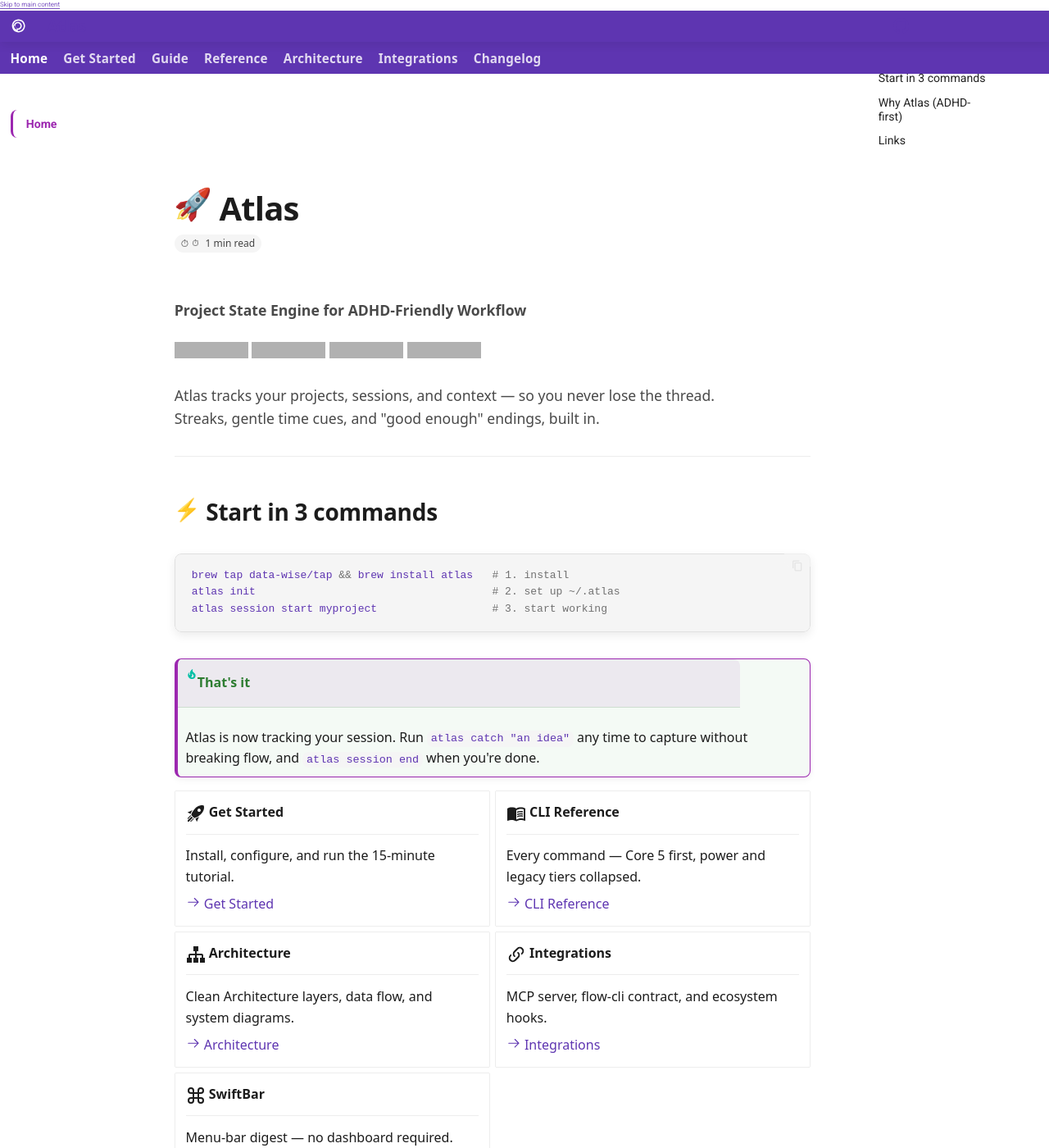
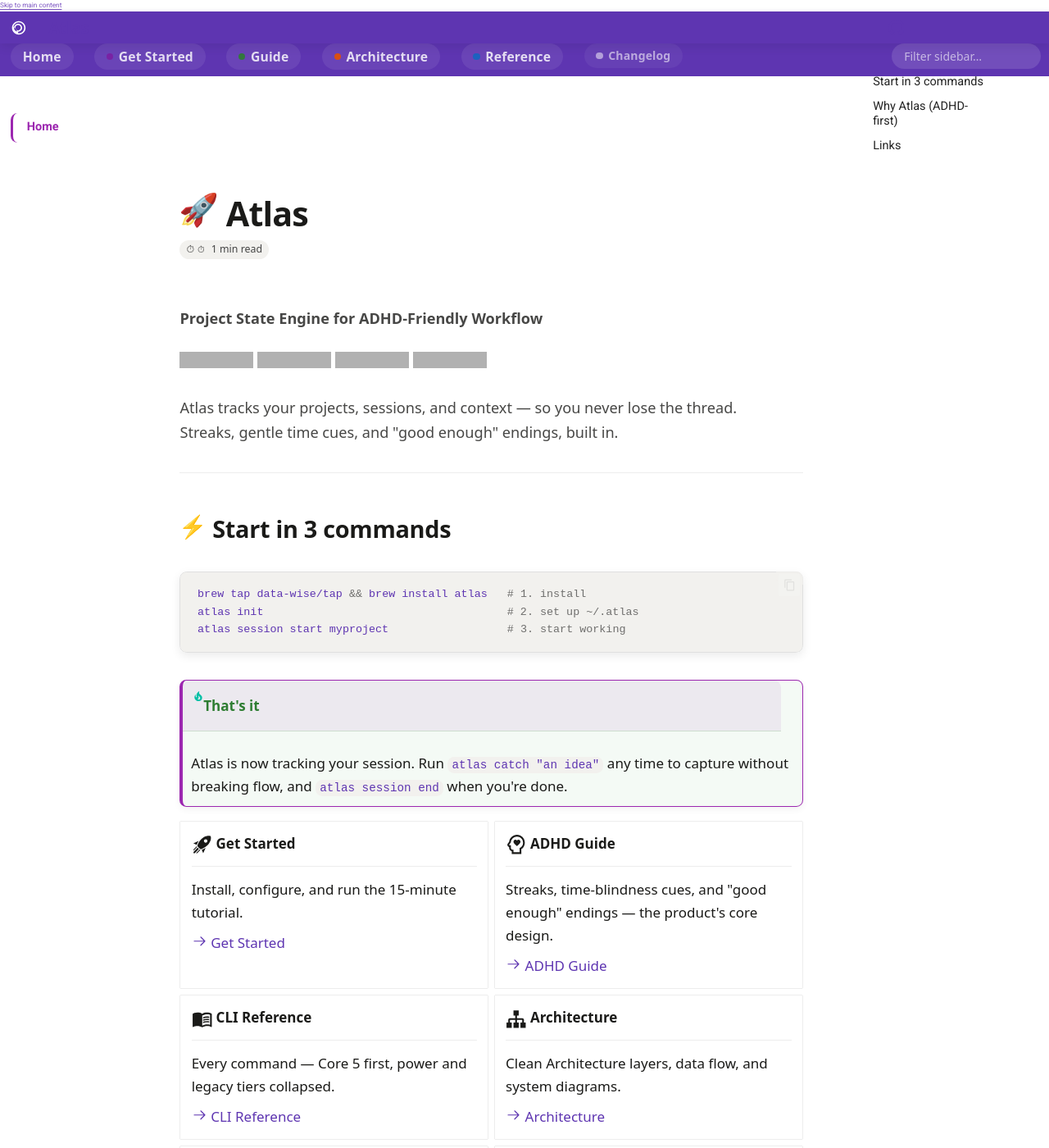
Before and after one commit to Data-Wise/atlas, an MkDocs documentation site: the page built from docs/index.md, in a window 1280 px wide and 1400 px high. Shown: the whole window at 82% size. Built offline with MkDocs 1.6.1 and Material for MkDocs 9.7.7, drawn with Linux system fonts in a browser that asks for light colours; emoji names are drawn with the system emoji font; some web fonts are replaced; comment, search, counter and statistics services are not loaded; some of the changed text lies outside the part shown; grey boxes are pictures that could not be loaded.

Commit message:
feat(docs): ADHD-friendly docs-site redesign (#106)
Implements the full "Suggested next steps" table from
docs/specs/PROPOSAL-docs-site-design-audit-2026-07-19.md:

- Collapse the 7-tab nav to Home + 4 color pills (Learn/Do/Build/Code)
  + a sidebar search filter, via a new overrides/partials/tabs.html
  Jinja override.
- Wire the previously-dead --atlas-learn/do/build/code tokens into the
  sidebar: docs/assets/javascripts/section-nav.js stamps a
  data-atlas-section body attribute from the URL, extra.css themes the
  active sidebar item and pill dot to match.
- Single-open sidebar accordion with item-count badges. Required
  dropping navigation.sections from mkdocs.yml — that feature forces
  Material's L2 nav groups to always-expanded via CSS, which silently
  defeated the checkbox-based collapse.
- Homepage: rebalance the card grid to 6 (add ADHD Guide; Integrations
  was already added by #102), replace the 5-row ADHD-principles table
  with a scannable chip row.
- Retire WEB-DESIGN-PROPOSAL.md from the nav (moved to docs/specs/,
  which mkdocs.yml already excludes from the build).
- Retune background/type tokens: off-white/near-black surfaces instead
  of pure white/black, 16.5px/1.65 body text for long reading sessions.
  Extend both reduced-motion blocks (extra.css and fonts.css each had
  their own, both missing the nav-arrow and tabs-link transitions).

Verified with `mkdocs build --strict` (clean) and a live mkdocs serve
dogfood pass: pill active-state, sidebar section coloring, search
filter, and accordion exclusivity all confirmed via direct DOM
inspection in the browser.

Co-authored-by: Test User <test@example.com>

```diff
--- /dev/null
+++ b/docs/assets/javascripts/section-nav.js
@@ -0,0 +1,174 @@
+/**
+ * Atlas docs — section-aware navigation.
+ *
+ * Three things, all driven by the current URL path:
+ *
+ * 1. Stamps `document.body.dataset.atlasSection` with one of
+ *    learn/do/build/code (or unset on the homepage), so extra.css can theme
+ *    the sidebar and pill nav per-section without duplicating the
+ *    mkdocs.yml nav structure in CSS.
+ * 2. Highlights the active pill in the "Home + 4 pills + search" bar
+ *    (overrides/partials/tabs.html supplies the pill markup) and wires the
+ *    search box to filter the left sidebar.
+ * 3. Collapses the left sidebar's top-level sections into a single-open
+ *    accordion, with an item count on each collapsed header.
+ */
+
+(function () {
+  'use strict';
+
+  var SECTION_BY_PREFIX = [
+    // Order matters — first match wins; longer/more-specific prefixes first.
+    ['getting-started/', 'do'],
+    ['TUTORIAL', 'do'],
+    ['DEMOS', 'do'],
+    ['demos/', 'do'],
+    ['user-guide/', 'learn'],
+    ['STATUS-SCHEMA', 'learn'],
+    ['CONFIGURATION', 'learn'],
+    ['VISUAL-GUIDE', 'learn'],
+    ['CLI-REFERENCE', 'code'],
+    ['REFCARD', 'code'],
+    ['API-GUIDE', 'code'],
+    ['API-RECIPES', 'code'],
+    ['MCP-SERVER', 'code'],
+    ['ARCHITECTURE', 'build'],
+    ['DIAGRAMS', 'build'],
+    ['INTEGRATIONS', 'build'],
+    ['WHAT-S-NEW', 'do'],
+    ['ROADMAP', 'do'],
+    ['CONTRIBUTING', 'do']
+  ];
+
+  function currentSection() {
+    // location.pathname is the *rendered* site path (e.g. /atlas/user-guide/...),
+    // not the source .md path — but mkdocs preserves the doc's relative path
+    // structure 1:1 in the built site, so the same prefixes apply.
+    var path = window.location.pathname;
+    for (var i = 0; i < SECTION_BY_PREFIX.length; i++) {
+      if (path.indexOf(SECTION_BY_PREFIX[i][0]) !== -1) {
+        return SECTION_BY_PREFIX[i][1];
+      }
+    }
+    return null;
+  }
+
+  function applySectionAttribute() {
+    var section = currentSection();
+    if (section) {
+      document.body.setAttribute('data-atlas-section', section);
+    } else {
+      document.body.removeAttribute('data-atlas-section');
+    }
+  }
+
+  // ── Pill nav (Home + 4 color pills + search) ────────────────────────
+  function wirePillNav() {
+    var pills = document.querySelectorAll('.atlas-pill[data-section]');
+    if (!pills.length) return;
+
+    var active = currentSection();
+    for (var i = 0; i < pills.length; i++) {
+      var isActive = pills[i].getAttribute('data-section') === active;
+      pills[i].classList.toggle('atlas-pill--active', isActive);
+    }
+
+    var searchBox = document.querySelector('.atlas-pill-search');
+    var sidebar = document.querySelector('.md-nav--primary');
+    if (!searchBox || !sidebar) return;
+
+    // Avoid double-binding across instant-navigation re-runs.
+    if (searchBox.dataset.atlasWired === 'true') return;
+    searchBox.dataset.atlasWired = 'true';
+
+    searchBox.addEventListener('input', function () {
+      var query = searchBox.value.trim().toLowerCase();
+      var items = sidebar.querySelectorAll('.md-nav__item');
+
+      if (!query) {
+        for (var i = 0; i < items.length; i++) {
+          items[i].style.display = '';
+        }
+        return;
+      }
+
+      for (var j = 0; j < items.length; j++) {
+        var item = items[j];
+        var link = item.querySelector(':scope > .md-nav__link');
+        var text = link ? link.textContent.trim().toLowerCase() : '';
+        var matches = text.indexOf(query) !== -1;
+        var childMatches = false;
+
+        if (!matches) {
+          var descendantLinks = item.querySelectorAll('.md-nav__link');
+          for (var k = 0; k < descendantLinks.length; k++) {
+            if (descendantLinks[k].textContent.trim().toLowerCase().indexOf(query) !== -1) {
+              childMatches = true;
+              break;
+            }
+          }
+        }
+
+        item.style.display = matches || childMatches ? '' : 'none';
+
+        // Auto-expand a matching group so the hit is actually visible.
+        if (childMatches && item.classList.contains('md-nav__item--nested')) {
+          var toggle = item.querySelector(':scope > input.md-toggle');
+          if (toggle) toggle.checked = true;
+        }
+      }
+    });
+  }
+
+  // ── Sidebar single-open accordion ───────────────────────────────────
+  function wireAccordion() {
+    var groups = document.querySelectorAll(
+      '.md-nav--primary .md-nav__item--nested > input.md-toggle'
+    );
+    if (groups.length < 2) return; // nothing to collapse-in-favor-of
+
+    for (var i = 0; i < groups.length; i++) {
+      (function (toggle) {
+        var item = toggle.closest('.md-nav__item--nested');
+        var link = item.querySelector(':scope > label.md-nav__link, :scope > .md-nav__link');
+        if (!link) return;
+
+        // Item count badge (once per element).
+        if (!link.querySelector('.atlas-nav-count')) {
+          var count = item.querySelectorAll('.md-nav__item:not(.md-nav__item--nested)').length;
+          if (count > 0) {
+            var badge = document.createElement('span');
+            badge.className = 'atlas-nav-count';
+            badge.textContent = String(count);
+            link.appendChild(badge);
+          }
+        }
+
+        if (toggle.dataset.atlasAccordionWired === 'true') return;
+        toggle.dataset.atlasAccordionWired = 'true';
+
+        toggle.addEventListener('change', function () {
+          if (!toggle.checked) return;
+          for (var j = 0; j < groups.length; j++) {
+            if (groups[j] !== toggle) groups[j].checked = false;
+          }
+        });
+      })(groups[i]);
+    }
+  }
+
+  function init() {
+    applySectionAttribute();
+    wirePillNav();
+    wireAccordion();
+  }
+
+  if (document.readyState === 'loading') {
+    document.addEventListener('DOMContentLoaded', init);
+  } else {
+    init();
+  }
+
+  // Re-run on Material's navigation events (instant loading)
+  document.addEventListener('DOMContentSwitch', init);
+})();
--- a/docs/index.md
+++ b/docs/index.md
@@ -33,6 +33,14 @@ atlas session start myproject                  # 3. start working
     Install, configure, and run the 15-minute tutorial.
 
     [:octicons-arrow-right-24: Get Started](getting-started/installation.md)
+
+-   :material-head-heart-outline:{ .lg .middle } **ADHD Guide**
+
+    ---
+
+    Streaks, time-blindness cues, and "good enough" endings — the product's core design.
+
+    [:octicons-arrow-right-24: ADHD Guide](user-guide/adhd-guide/index.md)
 
 -   :material-book-open-variant:{ .lg .middle } **CLI Reference**
 
@@ -70,13 +78,13 @@ atlas session start myproject                  # 3. start working
 
 ## :heart: Why Atlas (ADHD-first)
 
-| Feature | What it does |
-|---------|---------------|
-| **Streak Tracking** | Visual motivation through consecutive-day tracking |
-| **Time Blindness Helper** | Gentle time cues without breaking flow |
-| **Celebration Helper** | Positive reinforcement on real progress |
-| **Context Restoration** | "Last time you were…" on session start |
-| **Anti-Perfectionism** | "Good enough" session endings that actually ship |
+<div class="chip-row" markdown>
+- :material-fire:{ .chip-icon } **Streak Tracking** — visual motivation through consecutive-day tracking
+- :material-clock-alert-outline:{ .chip-icon } **Time Blindness Helper** — gentle time cues without breaking flow
+- :material-party-popper:{ .chip-icon } **Celebration Helper** — positive reinforcement on real progress
+- :material-history:{ .chip-icon } **Context Restoration** — "Last time you were…" on session start
+- :material-check-decagram-outline:{ .chip-icon } **Anti-Perfectionism** — "Good enough" session endings that actually ship
+</div>
 
 ??? note "See it in action (demo GIF)"
     ![Getting Started Demo](demos/getting-started.gif)
--- a/docs/stylesheets/extra.css
+++ b/docs/stylesheets/extra.css
@@ -387,6 +387,136 @@
   box-shadow: inset 0 -3px 0 var(--atlas-accent);
 }
 
+/* ── Pill Nav (Home + 4 color pills + search) ──────────────── */
+/* Replaces the 7-tab bar via overrides/partials/tabs.html. Each pill
+   carries data-section="learn|do|build|code"; section-nav.js toggles
+   .atlas-pill--active based on the current page's URL. */
+.atlas-pill-list {
+  align-items: center;
+  gap: 0.35rem;
+}
+
+.atlas-pill {
+  display: inline-flex;
+  align-items: center;
+  gap: 0.4rem;
+  border-radius: 999px;
+  padding: 0.35rem 0.9rem !important;
+  margin-top: 0 !important;
+  background-color: rgba(255, 255, 255, 0.08);
+}
+
+.atlas-pill::before {
+  content: '';
+  width: 0.5rem;
+  height: 0.5rem;
+  border-radius: 50%;
+  background-color: currentColor;
+  opacity: 0.9;
+}
+
+.atlas-pill--home::before {
+  content: none;
+}
+
+.atlas-pill[data-section="learn"] { color: var(--atlas-learn); }
+.atlas-pill[data-section="do"] { color: var(--atlas-do); }
+.atlas-pill[data-section="build"] { color: var(--atlas-build); }
+.atlas-pill[data-section="code"] { color: var(--atlas-code); }
+
+.atlas-pill[data-section] {
+  /* Pill text stays high-contrast on the colored header bar; only the
+     dot (::before, currentColor) and the active state carry the hue. */
+  color: rgba(255, 255, 255, 0.82);
+}
+
+.atlas-pill[data-section]::before {
+  color: inherit;
+}
+
+.atlas-pill[data-section="learn"]::before { background-color: var(--atlas-learn); }
+.atlas-pill[data-section="do"]::before { background-color: var(--atlas-do); }
+.atlas-pill[data-section="build"]::before { background-color: var(--atlas-build); }
+.atlas-pill[data-section="code"]::before { background-color: var(--atlas-code); }
+
+.atlas-pill--active {
+  background-color: rgba(255, 255, 255, 0.18);
+  color: #ffffff !important;
+  box-shadow: none !important;
+}
+
+.atlas-pill--muted {
+  opacity: 0.7;
+  font-size: 0.85rem;
+}
+
+.atlas-pill-search-item {
+  margin-left: auto;
+  margin-top: 0 !important;
+}
+
+.atlas-pill-search {
+  border: none;
+  border-radius: 999px;
+  padding: 0.35rem 0.9rem;
+  background-color: rgba(255, 255, 255, 0.12);
+  color: #ffffff;
+  font-family: var(--atlas-font-ui);
+  font-size: 0.85rem;
+  width: 11rem;
+}
+
+.atlas-pill-search::placeholder {
+  color: rgba(255, 255, 255, 0.6);
+}
+
+.atlas-pill-search:focus {
+  outline: 2px solid rgba(255, 255, 255, 0.6);
+  outline-offset: 1px;
+  background-color: rgba(255, 255, 255, 0.18);
+}
+
+/* ── Section-Aware Sidebar Theming ─────────────────────────── */
+/* data-atlas-section is stamped on <body> by section-nav.js; tints the
+   sidebar's active-item accent to match the current pill's color
+   instead of the flat brand purple everywhere. */
+body[data-atlas-section="learn"] .md-nav--primary .md-nav__item--active > .md-nav__link {
+  border-left-color: var(--atlas-learn);
+  color: var(--atlas-learn);
+}
+
+body[data-atlas-section="do"] .md-nav--primary .md-nav__item--active > .md-nav__link {
+  border-left-color: var(--atlas-do);
+  color: var(--atlas-do);
+}
+
+body[data-atlas-section="build"] .md-nav--primary .md-nav__item--active > .md-nav__link {
+  border-left-color: var(--atlas-build);
+  color: var(--atlas-build);
+}
+
+body[data-atlas-section="code"] .md-nav--primary .md-nav__item--active > .md-nav__link {
+  border-left-color: var(--atlas-code);
+  color: var(--atlas-code);
+}
+
+/* ── Sidebar Accordion — Item Count Badge ──────────────────── */
+/* Populated by section-nav.js's wireAccordion(); shows how many pages
+   live inside a collapsed top-level section. */
+.atlas-nav-count {
+  display: inline-block;
+  margin-left: 0.4rem;
+  padding: 0 0.4rem;
+  border-radius: 999px;
+  background-color: var(--md-default-fg-color--lightest);
+  color: var(--md-default-fg-color--light);
+  font-size: 0.68rem;
+  font-weight: 600;
+  letter-spacing: normal;
+  text-transform: none;
+  vertical-align: middle;
+}
+
 /* ── Content Area — Breathing Room ─────────────────────────── */
 .md-typeset .md-content__inner {
   padding-top: 1.5rem;
@@ -432,6 +562,38 @@
   font-size: 1.1rem;
   opacity: 0.8;
   max-width: 42rem;
+}
+
+/* ── Chip Row (Why Atlas) ──────────────────────────────────── */
+/* Replaces a 5-row feature/description table with scannable pills —
+   easier to skim than a table when every row shares the same shape
+   (icon + name + one-line payoff). */
+.md-typeset .chip-row {
+  display: flex;
+  flex-wrap: wrap;
+  gap: var(--atlas-space-2);
+  list-style: none;
+  margin: var(--atlas-space-3) 0;
+  padding: 0;
+}
+
+.md-typeset .chip-row li {
+  display: flex;
+  align-items: flex-start;
+  gap: 0.6rem;
+  flex: 1 1 15rem;
+  padding: var(--atlas-space-2);
+  border: 1px solid var(--md-default-fg-color--lightest);
+  border-radius: var(--atlas-radius);
+  background-color: var(--md-default-bg-color);
+  margin: 0;
+}
+
+.md-typeset .chip-row .chip-icon {
+  color: var(--atlas-active);
+  font-size: 1.3rem;
+  flex-shrink: 0;
+  margin-top: 0.1rem;
 }
 
 /* ── Feature Grid ──────────────────────────────────────────── */
@@ -565,6 +727,8 @@ details[open].atlas-mobile-toc summary::before {
 /* ── Reduced Motion ────────────────────────────────────────── */
 @media (prefers-reduced-motion: reduce) {
   .md-nav__link,
+  .md-nav__item--nested > .md-nav__link::before,
+  .md-tabs__link,
   .md-search__form,
   .md-typeset .feature-card {
     transition: none;
--- a/docs/stylesheets/fonts.css
+++ b/docs/stylesheets/fonts.css
@@ -55,11 +55,13 @@
   --atlas-error: #c62828;          /* Red 800 */
   --atlas-info: #1565c0;           /* Blue 800 */
 
-  /* Neutrals (Light) */
-  --atlas-surface: #ffffff;
-  --atlas-surface-variant: #f5f5f5;
+  /* Neutrals (Light) — off-white/near-black, not pure white/black:
+     easier on the eyes for long reading sessions (ADHD hyperfocus
+     often means hours on this page without a break). */
+  --atlas-surface: #fafaf8;
+  --atlas-surface-variant: #f2f1ee;
   --atlas-surface-elevated: #ffffff;
-  --atlas-on-surface: #1c1c1c;
+  --atlas-on-surface: #1a1a18;
   --atlas-on-surface-variant: #444444;
   --atlas-outline: #d0d0d0;
   --atlas-outline-variant: #e0e0e0;
@@ -100,10 +102,10 @@
   --atlas-text-h3-weight: 600;
   --atlas-text-h3-line: 1.4;
 
-  /* Body */
-  --atlas-text-body: 1rem;
+  /* Body — 16.5px/1.65 for readability during long ADHD reading sessions */
+  --atlas-text-body: 1.03125rem;
   --atlas-text-body-weight: 400;
-  --atlas-text-body-line: 1.6;
+  --atlas-text-body-line: 1.65;
   --atlas-text-body-small: 0.875rem;
   --atlas-text-body-small-weight: 400;
   --atlas-text-body-small-line: 1.6;
@@ -688,6 +690,8 @@ textarea:focus-visible {
 /* ── Reduced Motion ────────────────────────────────────────── */
 @media (prefers-reduced-motion: reduce) {
   .md-nav__link,
+  .md-nav__item--nested > .md-nav__link::before,
+  .md-tabs__link,
   .md-search__form,
   .md-typeset .feature-card,
   .atlas-scroll-progress,
--- a/mkdocs.yml
+++ b/mkdocs.yml
@@ -27,7 +27,6 @@ theme:
     - navigation.instant
     - navigation.tracking
     - navigation.tabs
-    - navigation.sections
     - navigation.path
     - navigation.top
     - search.suggest
@@ -86,6 +85,7 @@ extra_javascript:
   - assets/javascripts/scroll-progress.js
   - assets/javascripts/reading-time.js
   - assets/javascripts/section-toc.js
+  - assets/javascripts/section-nav.js
 
 extra_css:
   - stylesheets/fonts.css
@@ -136,5 +136,4 @@ nav:
   - Changelog:
     - What's New: WHAT-S-NEW.md
     - Roadmap: ROADMAP.md
-    - Design Proposal: WEB-DESIGN-PROPOSAL.md
     - Contributing: CONTRIBUTING.md
--- /dev/null
+++ b/overrides/partials/tabs.html
@@ -0,0 +1,75 @@
+{#-
+  Atlas override of Material's default tabs.html.
+
+  Replaces the 7-tab bar (Home / Get Started / Guide / Reference /
+  Architecture / Integrations / Changelog) with "Home + 4 color pills +
+  search". The pills fold multiple mkdocs.yml nav: sections into 4 IA
+  groups (learn/do/build/code) — see
+  docs/assets/javascripts/section-nav.js for the matching active-state
+  and search-filter logic, and docs/stylesheets/extra.css for the
+  --atlas-learn/do/build/code color tokens these pills consume.
+
+  Section → nav.items mapping:
+    do    → Get Started
+    learn → Guide
+    build → Architecture (Integrations lives under the same pill)
+    code  → Reference
+  Changelog has no pill; it stays a plain text link so it's reachable
+  without crowding the 4-color system.
+-#}
+{% set pill_sections = {
+  'do': 'Get Started',
+  'learn': 'Guide',
+  'build': 'Architecture',
+  'code': 'Reference'
+} %}
+{#- nav_item.children[0] can itself be a section (no .url) rather than a
+   page — e.g. Guide's first child is the "ADHD Guide" group. Recurse to
+   the first actual leaf page instead of silently falling back to "/". -#}
+{% macro first_page_url(nav_item) %}
+  {%- if nav_item.children -%}
+    {{ first_page_url(nav_item.children[0]) }}
+  {%- else -%}
+    {{ nav_item.url | url }}
+  {%- endif -%}
+{% endmacro %}
+<nav class="md-tabs atlas-tabs" aria-label="{{ lang.t('tabs') }}" data-md-component="tabs">
+  <div class="md-grid">
+    <ul class="md-tabs__list atlas-pill-list">
+      <li class="md-tabs__item">
+        <a href="{{ nav.homepage.url | url }}" class="md-tabs__link atlas-pill atlas-pill--home">
+          {{ lang.t('nav.home') if lang.t('nav.home') != 'nav.home' else 'Home' }}
+        </a>
+      </li>
+      {% for section, title in pill_sections.items() %}
+        {% for nav_item in nav.items %}
+          {% if nav_item.title == title %}
+            <li class="md-tabs__item">
+              <a href="{{ first_page_url(nav_item) }}"
+                 class="md-tabs__link atlas-pill"
+                 data-section="{{ section }}">
+                {{ title }}
+              </a>
+            </li>
+          {% endif %}
+        {% endfor %}
+      {% endfor %}
+      {% for nav_item in nav.items %}
+        {% if nav_item.title == 'Changelog' %}
+          <li class="md-tabs__item">
+            <a href="{{ first_page_url(nav_item) }}"
+               class="md-tabs__link atlas-pill atlas-pill--muted">
+              {{ nav_item.title }}
+            </a>
+          </li>
+        {% endif %}
+      {% endfor %}
+      <li class="md-tabs__item atlas-pill-search-item">
+        <input type="search"
+               class="atlas-pill-search"
+               placeholder="Filter sidebar…"
+               aria-label="Filter sidebar navigation">
+      </li>
+    </ul>
+  </div>
+</nav>
```
Also changed, not shown: docs/specs/WEB-DESIGN-PROPOSAL.md (renamed from docs/WEB-DESIGN-PROPOSAL.md).
